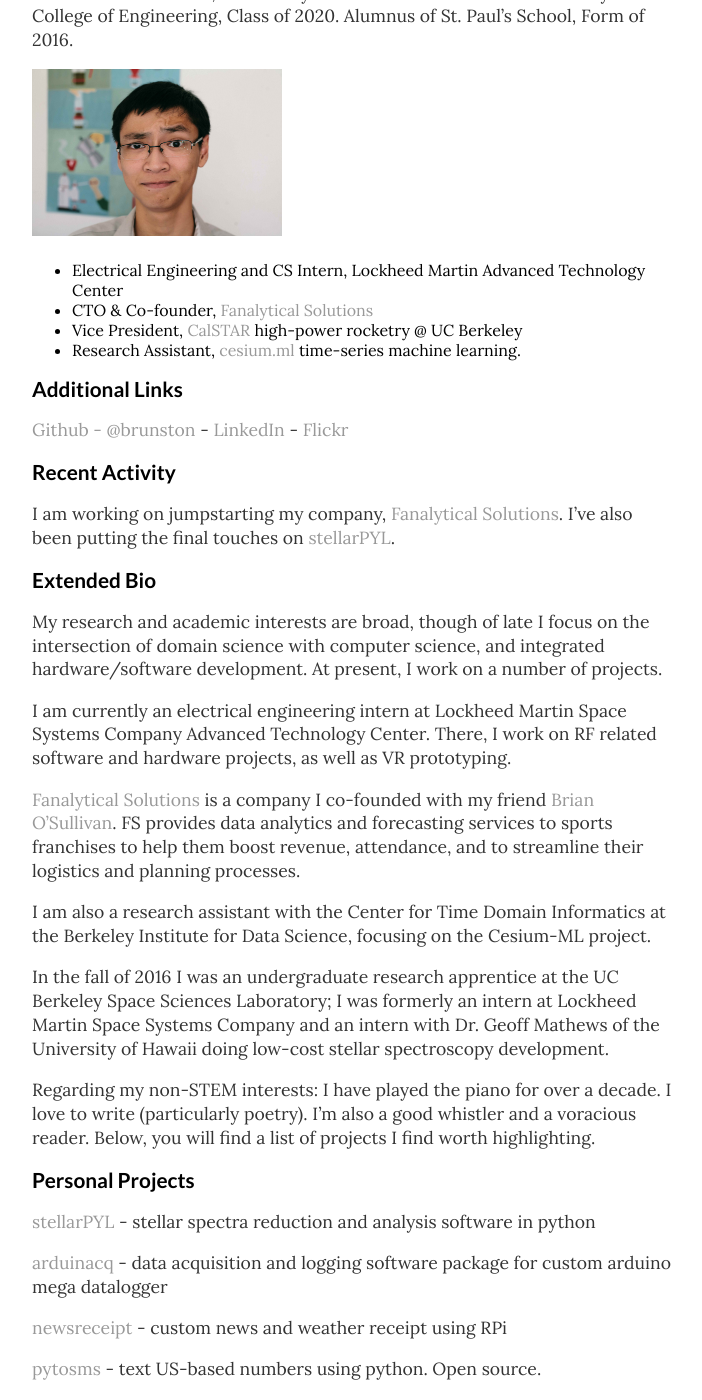
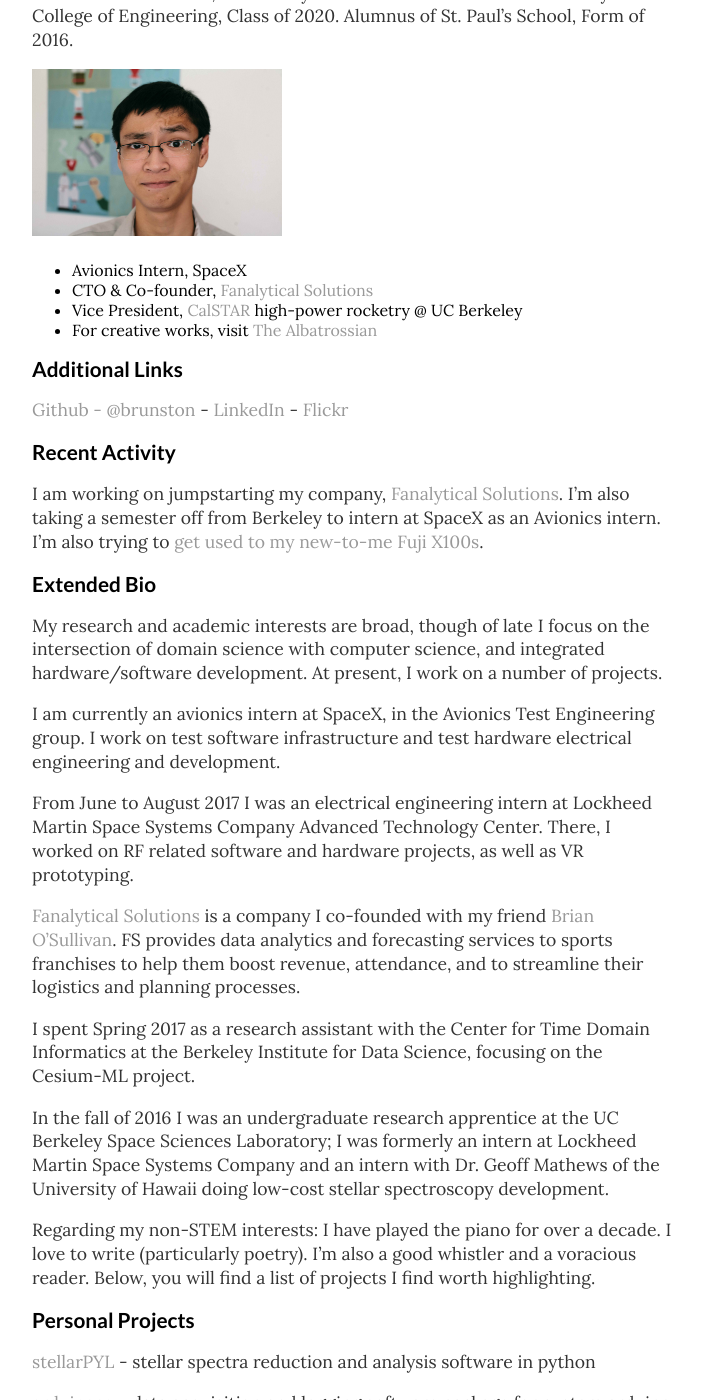
Before and after one commit to brupoon/brunstonio, a Jekyll site: the page built from index.md, in a window 1280 px wide and 1400 px high, scrolled down 219 px. Shown: the whole window, without its empty margins (288-990 px from the left). Built offline with Jekyll 4.4.1, drawn with Linux system fonts in a browser that asks for light colours; some of the changed text lies outside the part shown.

Commit message:
update index and copyright notice

```diff
--- a/_layouts/default.html
+++ b/_layouts/default.html
@@ -23,7 +23,7 @@
 		</div><!-- /.container -->
 		<footer>
     		<ul>
-        		<li><a href="http://brunston.io/">(c) 2017 Brunston Poon</a>
+        		<li><a href="http://brunston.io/">(c) 2016-2018 Brunston Poon</a>
 			    <li><a href="/pgp">B1D3 9E4B 5B57 1C14 50BD 41E1 D501 2542 C5E5 1224</a>
             </ul>
 		</footer>
--- a/index.md
+++ b/index.md
@@ -10,11 +10,10 @@
 
 <img src="images/brunston.jpg" alt="Brunston" style="width: 250px;"/>
 
-* Electrical Engineering and CS Intern, Lockheed Martin Advanced Technology Center
+* Avionics Intern, SpaceX
 * CTO & Co-founder, [Fanalytical Solutions](http://fanalyticalsolutions.com)
 * Vice President, [CalSTAR](https://stars.berkeley.edu) high-power rocketry @ UC Berkeley
-* Research Assistant, [cesium.ml](http://cesium-ml.org/) time-series machine learning.
-
+* For creative works, visit [The Albatrossian](http://albatrossian.xyz)
 
 Additional Links
 ================
@@ -24,18 +23,20 @@
 Recent Activity
 ===============
 
-I am working on jumpstarting my company, [Fanalytical Solutions](http://fanalyticalsolutions.com). I've also been putting the final touches on [stellarPYL](http://brunston.io/stellarpyl).
+I am working on jumpstarting my company, [Fanalytical Solutions](http://fanalyticalsolutions.com). I'm also taking a semester off from Berkeley to intern at SpaceX as an Avionics intern. I'm also trying to [get used to my new-to-me Fuji X100s](http://albatrossian.xyz/photos/thirtyinthirty/).
 
 Extended Bio
 ============
 
 My research and academic interests are broad, though of late I focus on the intersection of domain science with computer science, and integrated hardware/software development. At present, I work on a number of projects.
 
-I am currently an electrical engineering intern at Lockheed Martin Space Systems Company Advanced Technology Center. There, I work on RF related software and hardware projects, as well as VR prototyping.
+I am currently an avionics intern at SpaceX, in the Avionics Test Engineering group. I work on test software infrastructure and test hardware electrical engineering and development.
+
+From June to August 2017 I was an electrical engineering intern at Lockheed Martin Space Systems Company Advanced Technology Center. There, I worked on RF related software and hardware projects, as well as VR prototyping.
 
 [Fanalytical Solutions](http://fanalytical.solutions/) is a company I co-founded with my friend [Brian O'Sullivan](https://www.linkedin.com/in/bdosullivan/). FS provides data analytics and forecasting services to sports franchises to help them boost revenue, attendance, and to streamline their logistics and planning processes.
 
-I am also a research assistant with the Center for Time Domain Informatics at the Berkeley Institute for Data Science, focusing on the Cesium-ML project.
+I spent Spring 2017 as a research assistant with the Center for Time Domain Informatics at the Berkeley Institute for Data Science, focusing on the Cesium-ML project.
 
 In the fall of 2016 I was an undergraduate research apprentice at the UC Berkeley Space Sciences Laboratory; I was formerly an intern at Lockheed Martin Space Systems Company and an intern with Dr. Geoff Mathews of the University of Hawaii doing low-cost stellar spectroscopy development.
 
```
